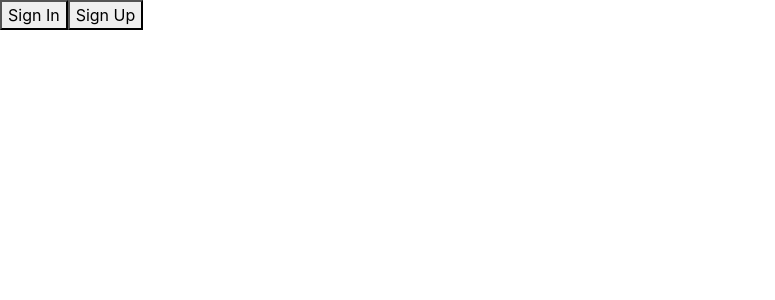
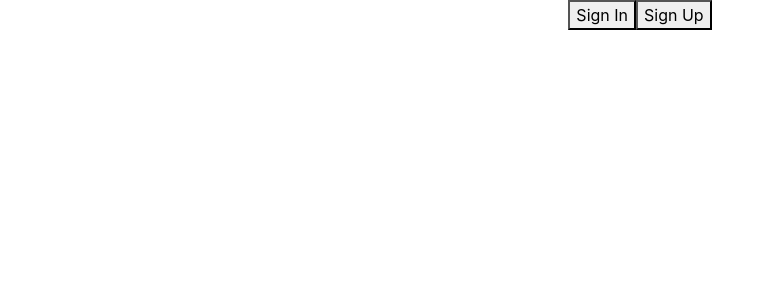
Before and after one commit to krezicoder/react-jest-boilerplate, a React (Create React App) app: page / in a window 1280 px wide. Shown: the top 300 px of the page, without its empty margins (0-775 px from the left). Built offline with nearby package versions, Linux system fonts and the light colour scheme.

Commit message:
REFACTORED : App Layout Aligned all elements to center

```diff
--- a/src/App.js
+++ b/src/App.js
@@ -6,9 +6,13 @@ import Button from "./components/Button/Button";
 class App extends Component {
   render() {
     return (
-      <div>
-        <Button name={"Sign In"} />
-        <Button name={"Sign Up"} />
+      <div className="container-fluid">
+        <div className="container">
+          <div className="row justify-content-center">
+            <Button name={"Sign In"} />
+            <Button name={"Sign Up"} />
+          </div>
+        </div>
       </div>
     );
   }
```
